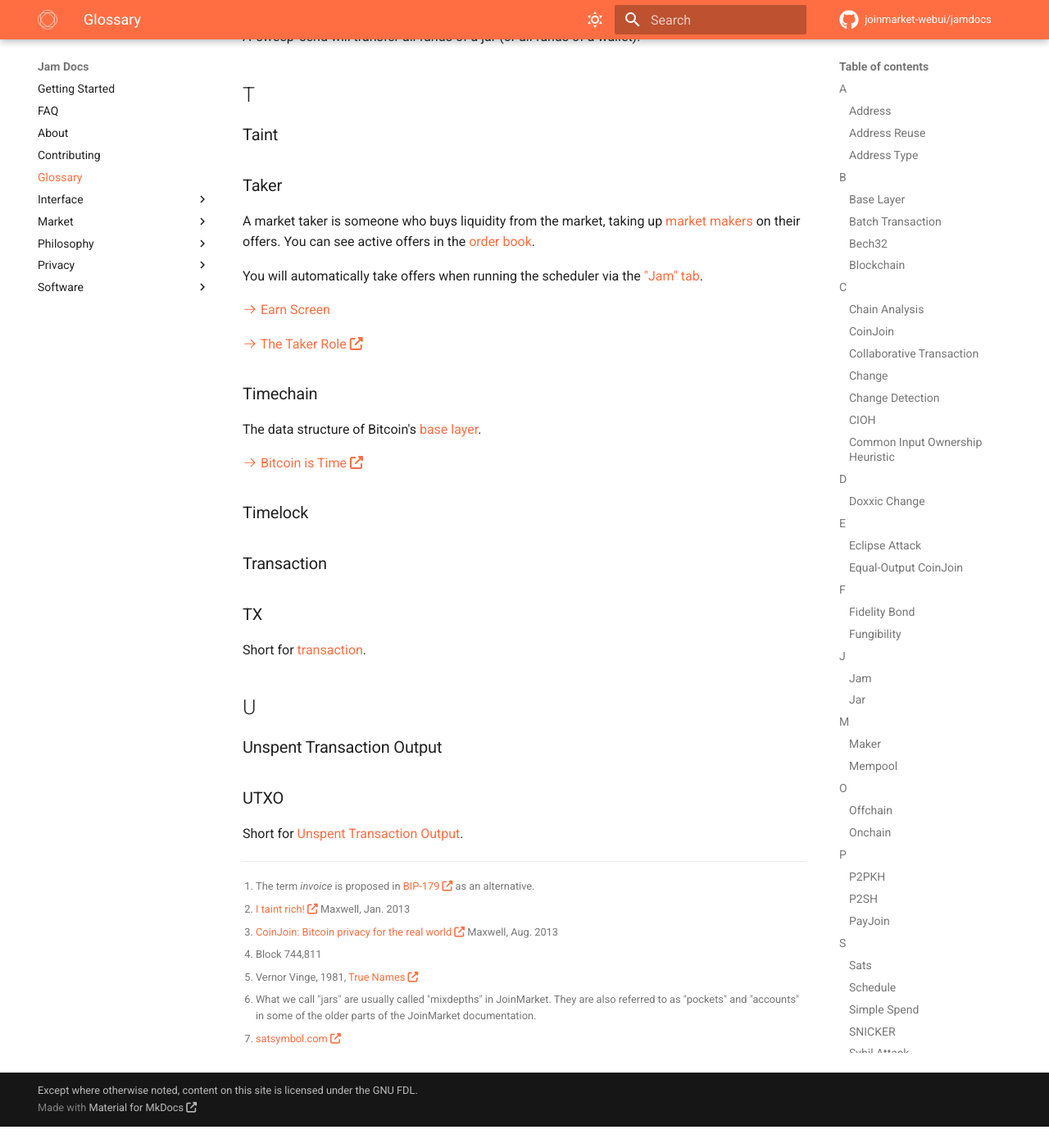
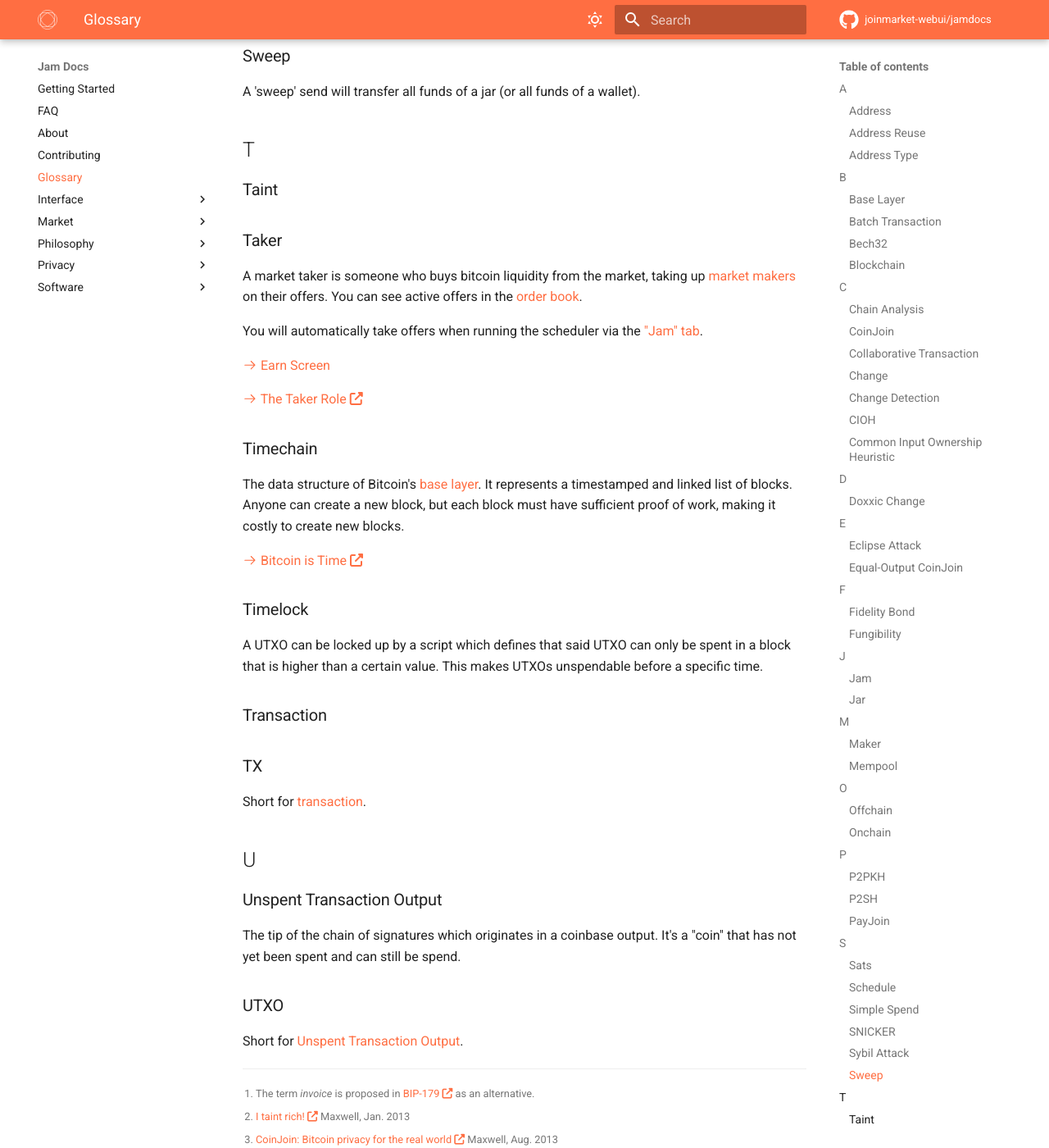
Before and after one commit to joinmarket-webui/jamdocs, an MkDocs documentation site: the page built from docs/glossary.md, in a window 1280 px wide and 1400 px high, scrolled down 5844 px. Shown: the whole window at 82% size. Built offline with MkDocs 1.6.1 and Material for MkDocs 9.7.7, drawn with Linux system fonts in a browser that asks for light colours; nearby versions of some CDN libraries; comment, search, counter and statistics services are not loaded; before the commit the page ends 7218 px from its top, so only the background shows below that; some of the changed text lies outside the part shown.

Commit message:
docs(faq, glossary): minor fixes (#2)
* Minor nits

* Update glossary.md

* fix: minor corrections

* fix: typos, terminology

Co-authored-by: Gigi <109058+dergigi@users.noreply.github.com>

```diff
--- a/docs/glossary.md
+++ b/docs/glossary.md
@@ -167,6 +167,7 @@ what is called [change detection](#change-detection).
 ### CIOH
 
 Short for [Common Input Ownership Heuristic](#common-input-ownership-heuristic).
+It is assumed that all inputs of a transaction belong to a single person.
 
 ### Common Input Ownership Heuristic
 ## D
@@ -221,7 +222,7 @@ There are 5 jars by default. The default jar to receive funds is *Jar #0*.
 ## M
 ### Maker
 
-A market maker is someone who offers liquidity to the market, to be used by
+A market maker is someone who offers bitcoin liquidity to the market, to be used by
 others for collaborative transactions. You can create an offer via the ["Earn"
 tab][earn] and become a market maker.
 
@@ -233,6 +234,7 @@ tab][earn] and become a market maker.
 [jm-maker]: https://github.com/openoms/bitcoin-tutorials/blob/master/joinmarket/joinmarket_private_flow.md#the-maker-role
 
 ### Mempool
+A list of valid bitcoin transactions that are not yet confirmed in the timechain.
 ## O
 ### Offchain
 ### Onchain
@@ -279,7 +281,7 @@ A 'sweep' send will transfer all funds of a jar (or all funds of a wallet).
 ## T
 ### Taint
 ### Taker
-A market taker is someone who buys liquidity from the market, taking up
+A market taker is someone who buys bitcoin liquidity from the market, taking up
 [market makers](#maker) on their offers. You can see active offers in the [order book][orderbook].
 
 You will automatically take offers when running the scheduler via the ["Jam"
@@ -294,18 +296,23 @@ tab][i/earn].
 [jm-taker]: https://github.com/openoms/bitcoin-tutorials/blob/master/joinmarket/joinmarket_private_flow.md#the-taker-role
 
 ### Timechain
-
-The data structure of Bitcoin's [base layer](#base-layer).
+The data structure of Bitcoin's [base layer](#base-layer). It represents a timestamped and linked list of blocks. Anyone can create a new block, but each block must have
+sufficient proof of work, making it costly to create new blocks.
 
 [:octicons-arrow-right-24: Bitcoin is Time][time]
 
 [time]: https://dergigi.com/time
 
 ### Timelock
+A UTXO can be locked up by a script which defines that said UTXO can only be spent in a block that
+is higher than a certain value. This makes UTXOs unspendable before a specific time.
+
 ### Transaction
 ### TX
 Short for [transaction](#transaction).
 ## U
 ### Unspent Transaction Output
+The tip of the chain of signatures which originates in a coinbase output. It's a "coin" that
+has not yet been spent and can still be spend.
 ### UTXO
 Short for [Unspent Transaction Output](#unspent-transaction-output).
```
Also changed, not shown: docs/FAQ.md (+2 -2 lines).
